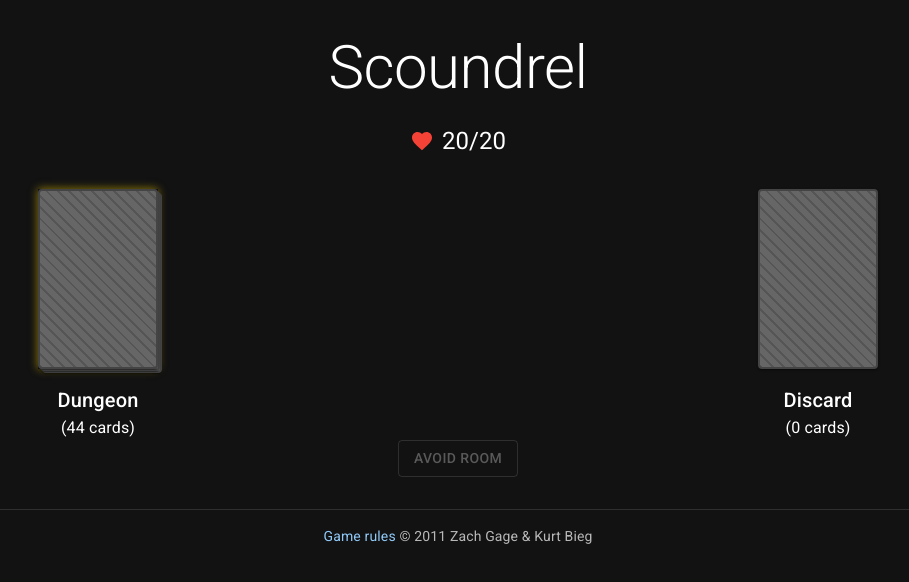
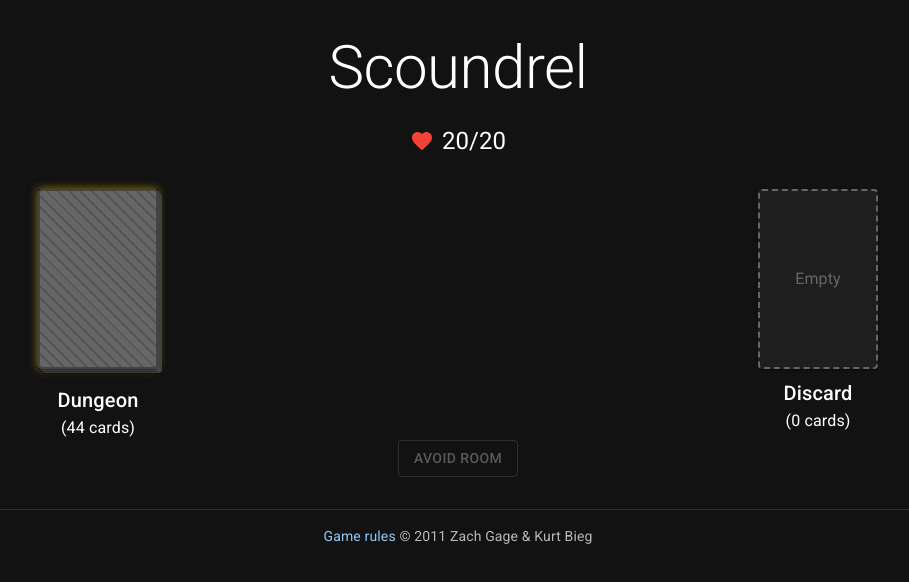
Before and after one commit to davrodpin/scoundrel, a React (Vite) app: page / in a window 1280 px wide. Shown: the top 582 px of the page, without its empty margins (182-1091 px from the left). Built offline with nearby package versions, Linux system fonts and the light colour scheme.

Commit message:
fix: show empty state for discard pile when no cards

```diff
--- a/src/App.tsx
+++ b/src/App.tsx
@@ -73,7 +73,23 @@ function DeckPile({ count, label, onClick, topCard }: { count: number; label: st
               />
             </>
           )}
-          {topCard ? (
+          {count === 0 ? (
+            <Paper
+              sx={{
+                width: 120,
+                height: 180,
+                backgroundColor: 'transparent',
+                position: 'relative',
+                border: '2px dashed #666',
+                borderRadius: 1,
+                display: 'flex',
+                alignItems: 'center',
+                justifyContent: 'center'
+              }}
+            >
+              <Typography color="#666">Empty</Typography>
+            </Paper>
+          ) : topCard ? (
             <Box sx={{ position: 'relative' }}>
               <Card card={topCard} />
             </Box>
```
